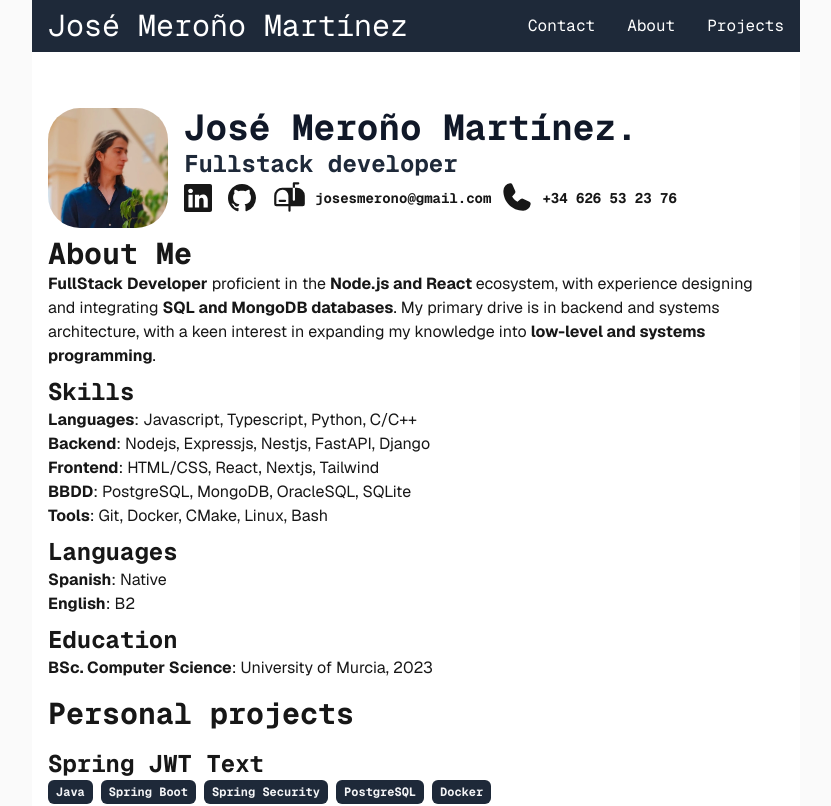
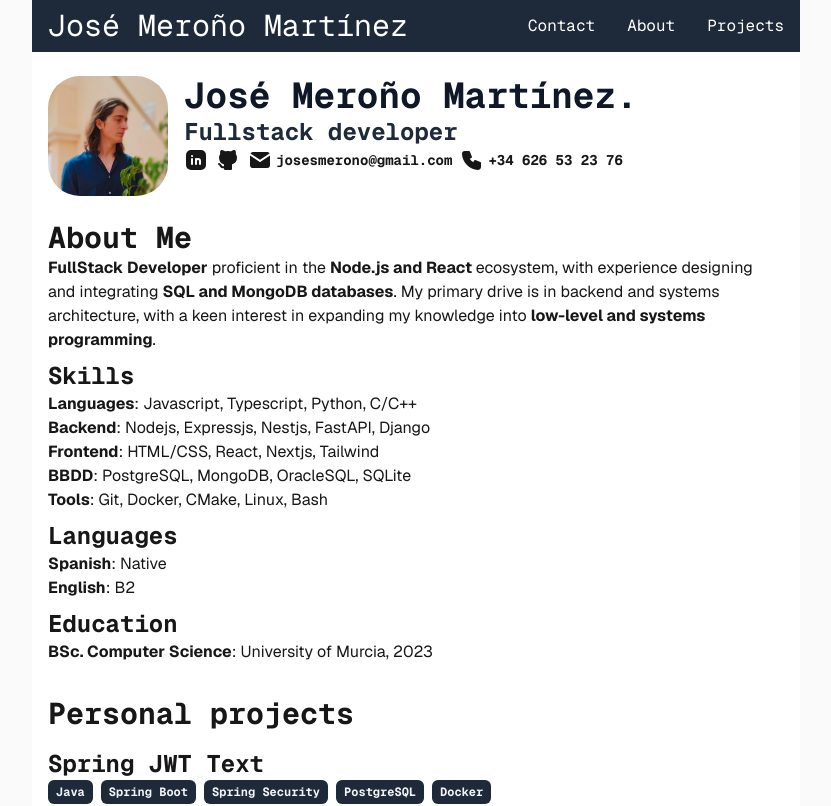
Before and after one commit to jmermar/portfolio, a Next.js app: page / in a window 1280 px wide. Shown: the top 806 px of the page, without its empty margins (224-1055 px from the left). Built offline with nearby package versions, Linux system fonts and the light colour scheme.

Commit message:
Removed HTTP C Project

```diff
--- a/app/globals.css
+++ b/app/globals.css
@@ -13,7 +13,7 @@
 }
 
 body {
-  background: var(--background);
-  color: var(--foreground);
+  background: #fafafa;
+  color: #171717;
   font-family: Arial, Helvetica, sans-serif;
 }
--- a/app/page.tsx
+++ b/app/page.tsx
@@ -9,9 +9,11 @@
     <div className="flex min-h-screen items-center justify-center bg-zinc-50 font-sans dark:bg-black">
       <main className="flex min-h-screen w-full max-w-3xl flex-col items-start  bg-white dark:bg-black sm:items-start">
         <Header title="José Meroño Martínez" />
-        <Hero />
-        <About />
-        <Projects />
+        <div className="flex flex-col gap-4 pt-4">
+          <Hero />
+          <About />
+          <Projects />
+        </div>
         <Footer />
       </main>
     </div>
--- a/package.json
+++ b/package.json
@@ -11,8 +11,7 @@
   "dependencies": {
     "next": "16.1.3",
     "react": "19.2.3",
-    "react-dom": "19.2.3",
-    "react-icons": "^5.5.0"
+    "react-dom": "19.2.3"
   },
   "devDependencies": {
     "@tailwindcss/postcss": "^4",
--- a/src/Hero.tsx
+++ b/src/Hero.tsx
@@ -1,12 +1,8 @@
-import {
-  BsLinkedin,
-  BsGithub,
-  BsMailbox,
-  BsPhone,
-  BsPhoneFill,
-  BsPcHorizontal,
-} from "react-icons/bs";
 import { PiMailbox, PiMailboxFill, PiPhone, PiPhoneFill } from "react-icons/pi";
+import { GithubIcon } from "./icons/GithubIcon";
+import { LinkedinIcon } from "./icons/LinkedinIcon";
+import { MailIcon } from "./icons/MailIcon";
+import { PhoneIcon } from "./icons/PhoneIcon";
 
 export type HeroProps = {};
 
@@ -14,7 +10,7 @@
   return (
     <div
       id="contact"
-      className="flex flex-row w-full px-4 py-2 align-baseline gap-4 mt-12 flex-wrap"
+      className="flex flex-row w-full px-4 py-2 align-baseline gap-4 flex-wrap"
     >
       <div className="rounded-4xl overflow-hidden max-w-30 h-fit">
         <img className="h-full max-w-full" src="/profile.webp" />
@@ -26,31 +22,28 @@
         <h2 className="font-mono text-2xl font-bold text-gray-800">
           Fullstack developer
         </h2>
-        <div
-          className="flex flex-row flex-wrap gap-4 items-center"
-          style={{ fontSize: "1.75em" }}
-        >
+        <div className="flex flex-row flex-wrap gap-2">
           <a href="https://www.linkedin.com/in/josemeronomartinezjmermar">
-            <BsLinkedin />
+            <LinkedinIcon />
           </a>
           <a href="https://www.github.com/jmermar">
-            <BsGithub />
+            <GithubIcon />
           </a>
           <div className="flex flex-row flex-wrap gap-2">
             <div
-              className="flex flex-row gap-2 items-center"
+              className="flex flex-row gap-1 items-center"
               style={{ fontSize: "1.25em" }}
             >
-              <PiMailboxFill />
+              <MailIcon />
               <p className="text-sm font-bold font-mono">
                 josesmerono@gmail.com
               </p>
             </div>
             <div
-              className="flex flex-row gap-2 items-center"
+              className="flex flex-row gap-1 items-center"
               style={{ fontSize: "1.25em" }}
             >
-              <PiPhoneFill />
+              <PhoneIcon />
               <p className="text-sm font-bold font-mono">+34 626 53 23 76</p>
             </div>
           </div>
--- a/src/Projects.tsx
+++ b/src/Projects.tsx
@@ -60,16 +60,10 @@
           github="https://github.com/jmermar/storybook-react-editable-context"
         />
         <Project
-          name="HTTP static server"
-          stack={["C", "Unix"]}
-          description="Static server by implementing HTTP 1.1 protocol from scratch in C and only using standard library and Unix syscalls, right now it can handle client request, parse it, and either return the requested file, reject forbidden request methods or return a not found error if file could not be found."
-          github="https://github.com/jmermar/simple-static-server"
-        />
-        <Project
           name="AABlocks"
           img="aablocks.webp"
           stack={["C++", "Vulkan", "SQLite", "CMake"]}
-          description="Voxel based game with multithreading, modern rendering techniques user interface, random world generation and persistence using SQL databases."
+          description="Voxel based game with multithreading, modern rendering techniques, user interface, random world generation and persistence using SQL databases."
           github="https://github.com/jmermar/AABBlocks"
         />
         <Project
--- /dev/null
+++ b/src/icons/GithubIcon.tsx
@@ -0,0 +1,15 @@
+export const GithubIcon = () => {
+  return (
+    <svg
+      xmlns="http://www.w3.org/2000/svg"
+      width="24"
+      height="24"
+      viewBox="0 0 24 24"
+      fill="currentColor"
+      className="icon icon-tabler icons-tabler-filled icon-tabler-brand-github text-foreground"
+    >
+      <path stroke="none" d="M0 0h24v24H0z" fill="none" />
+      <path d="M5.315 2.1c.791 -.113 1.9 .145 3.333 .966l.272 .161l.16 .1l.397 -.083a13.3 13.3 0 0 1 4.59 -.08l.456 .08l.396 .083l.161 -.1c1.385 -.84 2.487 -1.17 3.322 -1.148l.164 .008l.147 .017l.076 .014l.05 .011l.144 .047a1 1 0 0 1 .53 .514a5.2 5.2 0 0 1 .397 2.91l-.047 .267l-.046 .196l.123 .163c.574 .795 .93 1.728 1.03 2.707l.023 .295l.007 .272c0 3.855 -1.659 5.883 -4.644 6.68l-.245 .061l-.132 .029l.014 .161l.008 .157l.004 .365l-.002 .213l-.003 3.834a1 1 0 0 1 -.883 .993l-.117 .007h-6a1 1 0 0 1 -.993 -.883l-.007 -.117v-.734c-1.818 .26 -3.03 -.424 -4.11 -1.878l-.535 -.766c-.28 -.396 -.455 -.579 -.589 -.644l-.048 -.019a1 1 0 0 1 .564 -1.918c.642 .188 1.074 .568 1.57 1.239l.538 .769c.76 1.079 1.36 1.459 2.609 1.191l.001 -.678l-.018 -.168a5.03 5.03 0 0 1 -.021 -.824l.017 -.185l.019 -.12l-.108 -.024c-2.976 -.71 -4.703 -2.573 -4.875 -6.139l-.01 -.31l-.004 -.292a5.6 5.6 0 0 1 .908 -3.051l.152 -.222l.122 -.163l-.045 -.196a5.2 5.2 0 0 1 .145 -2.642l.1 -.282l.106 -.253a1 1 0 0 1 .529 -.514l.144 -.047l.154 -.03z" />
+    </svg>
+  );
+};
--- /dev/null
+++ b/src/icons/LinkedinIcon.tsx
@@ -0,0 +1,15 @@
+export const LinkedinIcon = () => {
+  return (
+    <svg
+      xmlns="http://www.w3.org/2000/svg"
+      width="24"
+      height="24"
+      viewBox="0 0 24 24"
+      fill="currentColor"
+      className="icon icon-tabler icons-tabler-filled icon-tabler-brand-linkedin"
+    >
+      <path stroke="none" d="M0 0h24v24H0z" fill="none" />
+      <path d="M17 2a5 5 0 0 1 5 5v10a5 5 0 0 1 -5 5h-10a5 5 0 0 1 -5 -5v-10a5 5 0 0 1 5 -5zm-9 8a1 1 0 0 0 -1 1v5a1 1 0 0 0 2 0v-5a1 1 0 0 0 -1 -1m6 0a3 3 0 0 0 -1.168 .236l-.125 .057a1 1 0 0 0 -1.707 .707v5a1 1 0 0 0 2 0v-3a1 1 0 0 1 2 0v3a1 1 0 0 0 2 0v-3a3 3 0 0 0 -3 -3m-6 -3a1 1 0 0 0 -.993 .883l-.007 .127a1 1 0 0 0 1.993 .117l.007 -.127a1 1 0 0 0 -1 -1" />
+    </svg>
+  );
+};
--- /dev/null
+++ b/src/icons/MailIcon.tsx
@@ -0,0 +1,16 @@
+export const MailIcon = () => {
+  return (
+    <svg
+      xmlns="http://www.w3.org/2000/svg"
+      width="24"
+      height="24"
+      viewBox="0 0 24 24"
+      fill="currentColor"
+      className="icon icon-tabler icons-tabler-filled icon-tabler-mail"
+    >
+      <path stroke="none" d="M0 0h24v24H0z" fill="none" />
+      <path d="M22 7.535v9.465a3 3 0 0 1 -2.824 2.995l-.176 .005h-14a3 3 0 0 1 -2.995 -2.824l-.005 -.176v-9.465l9.445 6.297l.116 .066a1 1 0 0 0 .878 0l.116 -.066l9.445 -6.297z" />
+      <path d="M19 4c1.08 0 2.027 .57 2.555 1.427l-9.555 6.37l-9.555 -6.37a2.999 2.999 0 0 1 2.354 -1.42l.201 -.007h14z" />
+    </svg>
+  );
+};
--- /dev/null
+++ b/src/icons/PhoneIcon.tsx
@@ -0,0 +1,15 @@
+export const PhoneIcon = () => {
+  return (
+    <svg
+      xmlns="http://www.w3.org/2000/svg"
+      width="24"
+      height="24"
+      viewBox="0 0 24 24"
+      fill="currentColor"
+      className="icon icon-tabler icons-tabler-filled icon-tabler-phone"
+    >
+      <path stroke="none" d="M0 0h24v24H0z" fill="none" />
+      <path d="M9 3a1 1 0 0 1 .877 .519l.051 .11l2 5a1 1 0 0 1 -.313 1.16l-.1 .068l-1.674 1.004l.063 .103a10 10 0 0 0 3.132 3.132l.102 .062l1.005 -1.672a1 1 0 0 1 1.113 -.453l.115 .039l5 2a1 1 0 0 1 .622 .807l.007 .121v4c0 1.657 -1.343 3 -3.06 2.998c-8.579 -.521 -15.418 -7.36 -15.94 -15.998a3 3 0 0 1 2.824 -2.995l.176 -.005h4z" />
+    </svg>
+  );
+};
```
